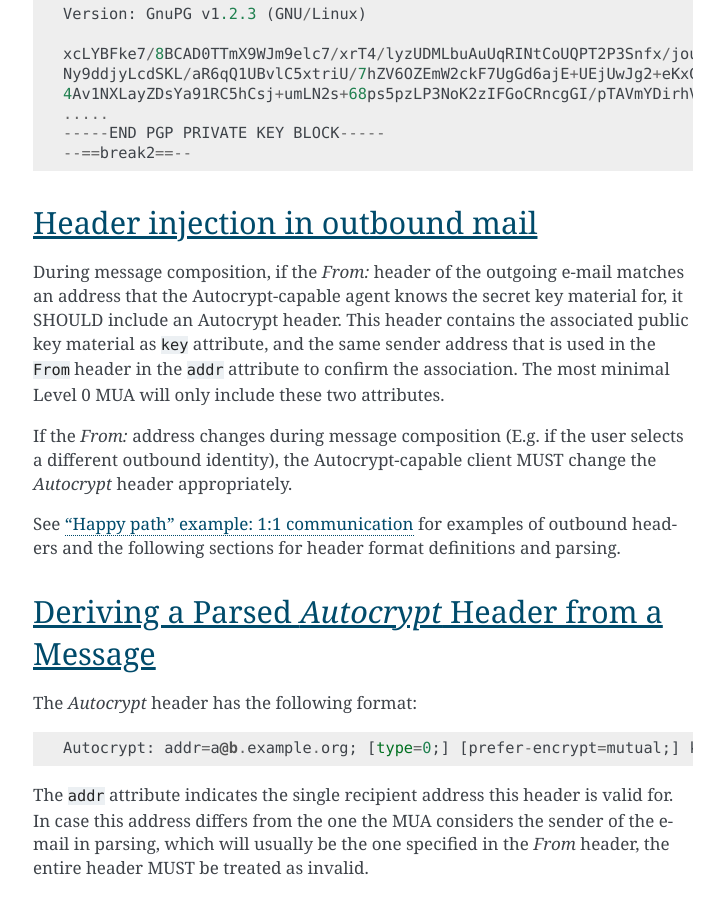
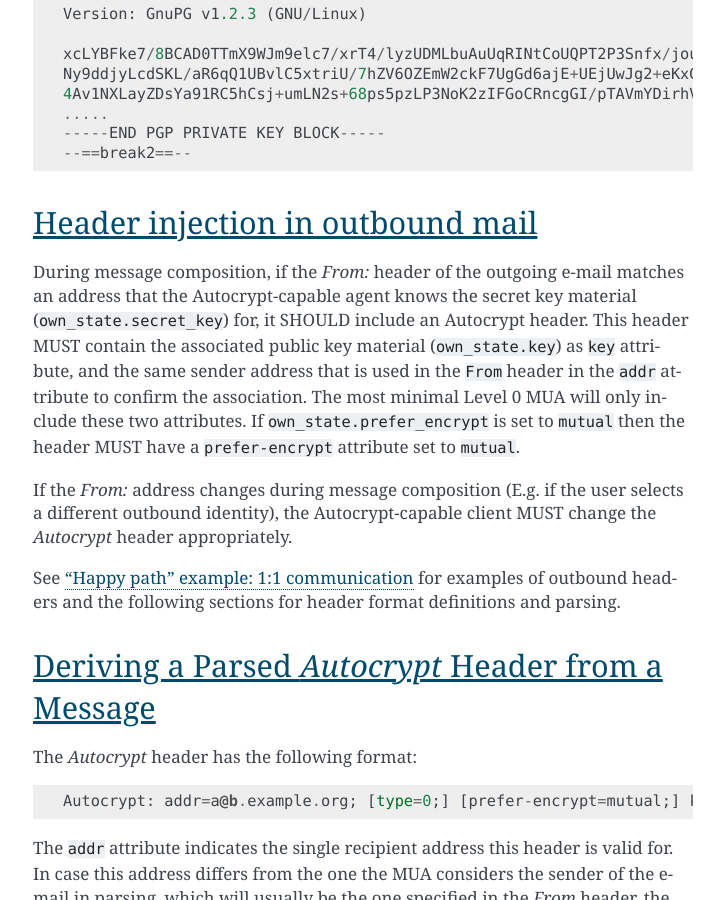
Before and after one commit to autocrypt/autocrypt, a Sphinx documentation site: the page built from doc/level0.rst, in a window 1280 px wide and 900 px high, scrolled down 6833 px. Shown: the whole window, without its empty margins (387-1111 px from the left). Built offline with Sphinx 7.4.7, drawn with Linux system fonts in a browser that asks for light colours; some of the changed text lies outside the part shown.

Commit message:
further improve MUSTs/SHOULDs
@azul and @hpk42 pointed out that we had MUST language about being
capable of generating RSA 2048, but not about actually using them for
this account.

The MAY around 25519 seemed a little too strong -- effectively
encouraging people to consider it.

This update (made by @dkg and @azul) should strengthen the MUST use,
and changed the MAY to acknowledge the use case without hinting at
25519.

```diff
--- a/doc/level0.rst
+++ b/doc/level0.rst
@@ -309,12 +309,14 @@ Header injection in outbound mail
 
 During message composition, if the :mailheader:`From:` header of the
 outgoing e-mail matches an address that the Autocrypt-capable agent
-knows the secret key material for, it SHOULD include an Autocrypt
-header. This header contains the associated public key material as
-``key`` attribute, and the same sender address that is used in the
-``From`` header in the ``addr`` attribute to confirm the
-association. The most minimal Level 0 MUA will only include these two
-attributes.
+knows the secret key material (``own_state.secret_key``) for, it
+SHOULD include an Autocrypt header. This header MUST contain the
+associated public key material (``own_state.key``) as ``key``
+attribute, and the same sender address that is used in the ``From``
+header in the ``addr`` attribute to confirm the association.  The most
+minimal Level 0 MUA will only include these two attributes.  If
+``own_state.prefer_encrypt`` is set to ``mutual`` then the header MUST
+have a ``prefer-encrypt`` attribute set to ``mutual``.
 
 If the :mailheader:`From:` address changes during message composition
 (E.g. if the user selects a different outbound identity), the
```
Also changed, not shown: other parts of doc/level0.rst (+4 -8 lines).
